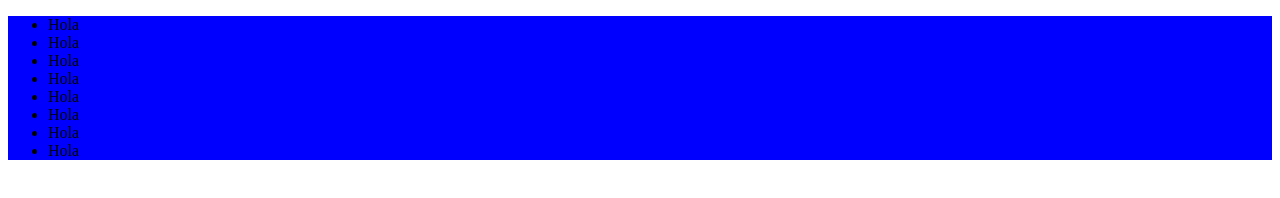
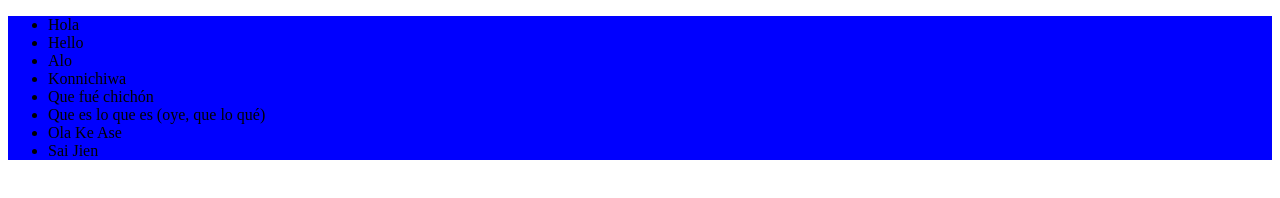
Before and after one commit to fizdalf/buscaminas-2022, a plain HTML site: page index.html in a window 1280 px wide. Drawn offline with Linux system fonts and the light colour scheme.

Commit message:
cambiar saludos a otros más internacionales

```diff
--- a/index.html
+++ b/index.html
@@ -8,13 +8,13 @@
 <div style="background-color: blue">
     <ul>
         <li>Hola</li>
-        <li>Hola</li>
-        <li>Hola</li>
-        <li>Hola</li>
-        <li>Hola</li>
-        <li>Hola</li>
-        <li>Hola</li>
-        <li>Hola</li>
+        <li>Hello</li>
+        <li>Alo</li>
+        <li>Konnichiwa</li>
+        <li>Que fué chichón</li>
+        <li>Que es lo que es (oye, que lo qué)</li>
+        <li>Ola Ke Ase</li>
+        <li>Sai Jien</li>
     </ul>
 </div>
 </body>
```
